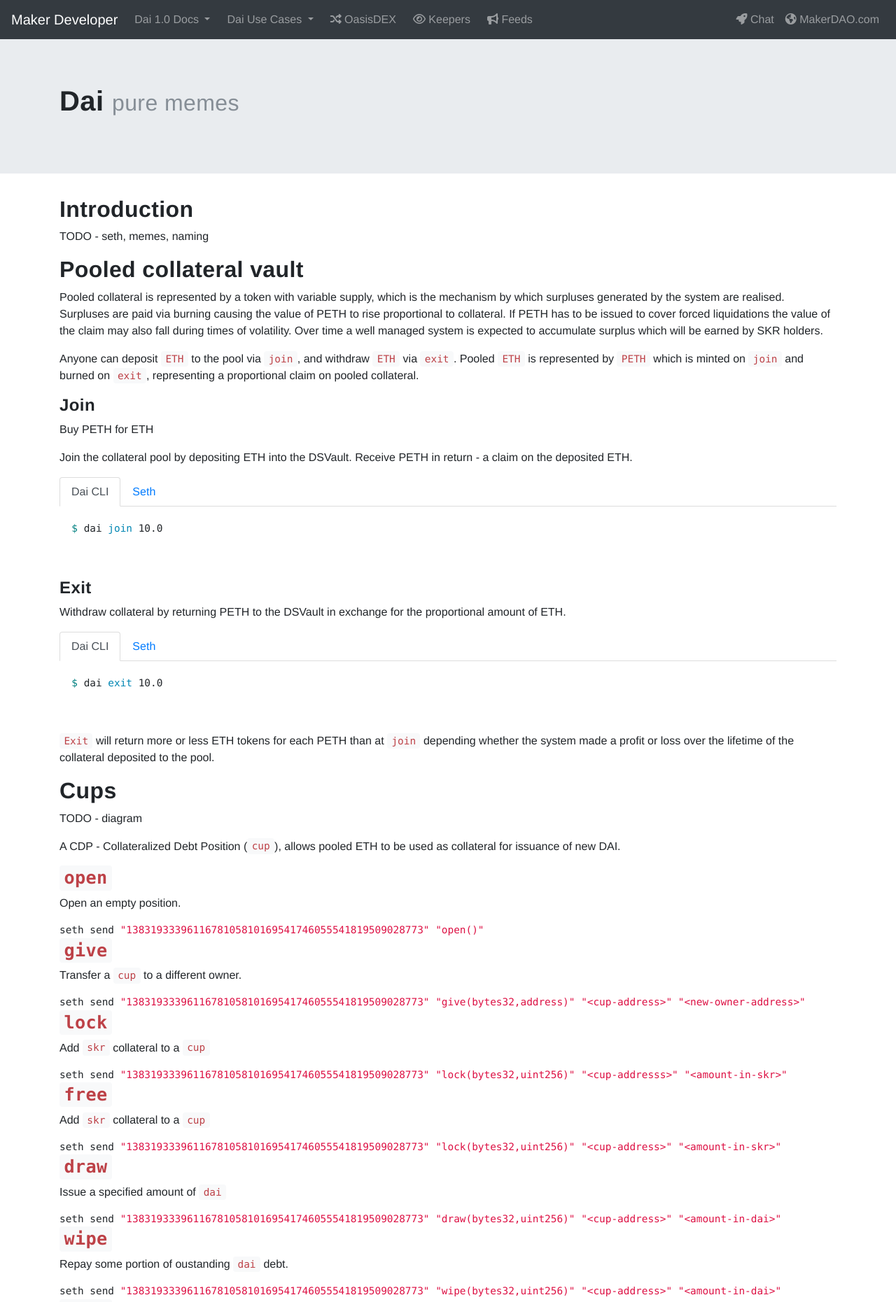
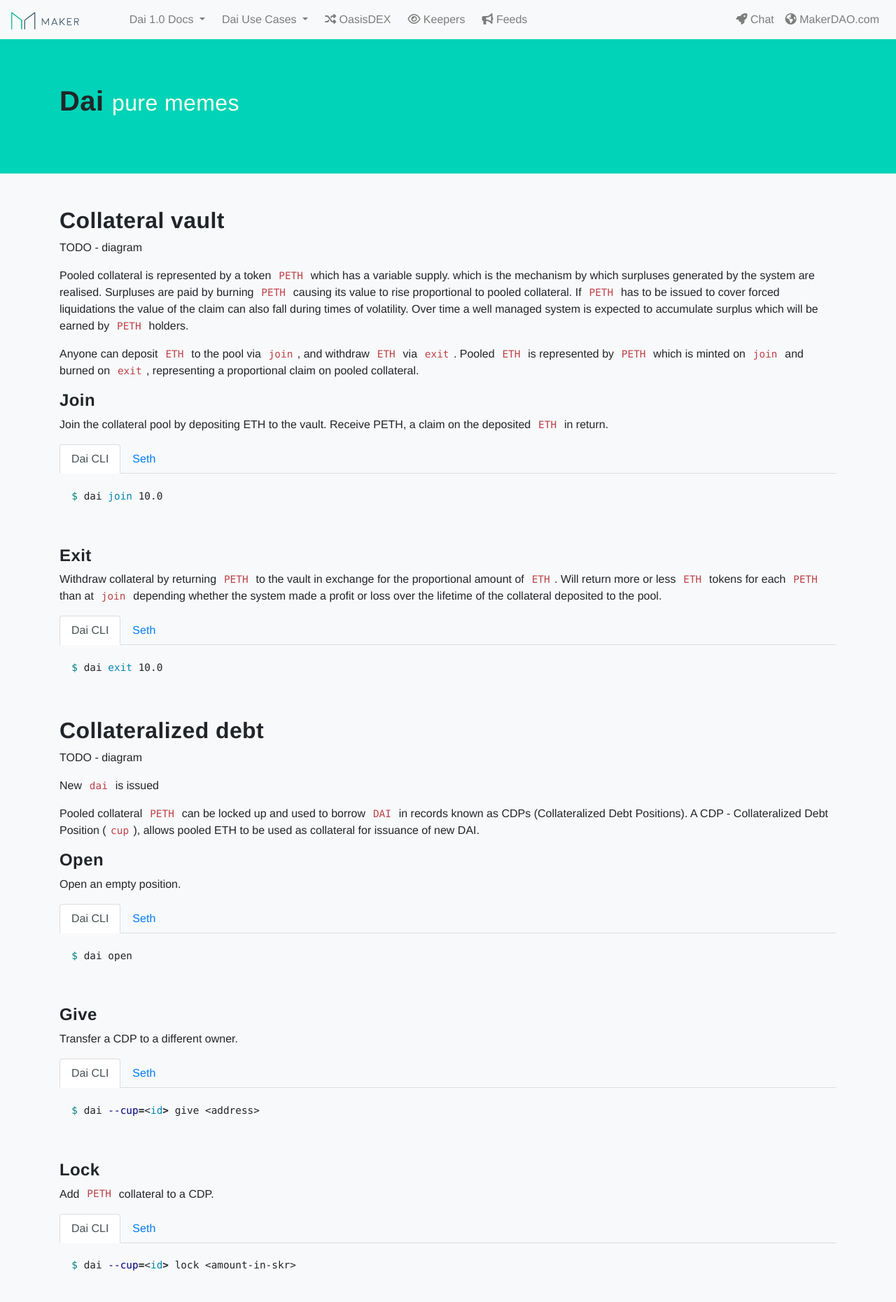
Before and after one commit to makerdao/developer.makerdao.com, a Jekyll site: the page built from dai/1/pure/index.md, in a window 1280 px wide. Shown: the top 1861 px of the page at 70% size. Built offline with Jekyll 4.4.1, drawn with Linux system fonts in a browser that asks for light colours; nearby versions of some CDN libraries; some of the changed text lies outside the part shown.

Commit message:
pure memes

````diff
--- a/_includes/nav.html
+++ b/_includes/nav.html
@@ -1,6 +1,6 @@
-<nav class="navbar navbar-dark bg-dark navbar-expand-lg">
+<nav class="navbar navbar-light bg-light navbar-expand-lg">
   <a class="navbar-brand" href={{ "/" | relative_url }}>
-    Maker Developer
+    <img src={{ "images/maker.svg" | relative_url }} height=25 class="mr-5">
   </a>
   <button class="navbar-toggler" type="button" data-toggle="collapse" data-target="#navbarContent" aria-controls="navbarSupportedContent" aria-expanded="false" aria-label="Toggle navigation">
 
--- a/_layouts/default.html
+++ b/_layouts/default.html
@@ -5,14 +5,14 @@
     {% include nav.html %}
     <section class="jumbotron jumbotron-fluid">
       <div class="container">
-	<h1>
+        <h1>
           {{ page.title }}
-	  <small class="text-muted">{{ page.subtitle }}</small>
-	</h1>
-	<p class="lead">{{ page.description }}</p>
+          <small class="text-muted">{{ page.subtitle }}</small>
+        </h1>
+        <p class="lead">{{ page.description }}</p>
       </div>
     </section>
-    <section>
+    <section class="bg-light pt-5">
       <div class="container">
         <div class="row">
           <div class="col-12">
--- a/css/screen.css
+++ b/css/screen.css
@@ -4,7 +4,6 @@
 
 body { font-family: Helvetica,Arial,sans-serif; }
 a:focus, a:hover, a:active { outline:none }
-h1, h2, h3, h4, h5, h6 {
-  font-weight: 700;
-  letter-spacing: 0.025rem;
-}
+h1, h2, h3, h4, h5, h6 { font-weight: 700; letter-spacing: 0.025rem; }
+.jumbotron { background-color: rgb(0 211 183); margin-bottom: 0 }
+.jumbotron .text-muted { color: ivory !important; }
--- a/dai/1/pure/index.md
+++ b/dai/1/pure/index.md
@@ -3,23 +3,20 @@ layout: default
 title: Dai
 subtitle: pure memes
 dai-tub: 0xf24888d405776cc56d29e70448172380708bb7a5
+dai-top: 0xf24888d405776cc56d29e70448172380708bb7a5
 ---
 
-## Introduction
+## Collateral vault
 
-TODO - seth, memes, naming
+TODO - diagram
 
-## Pooled collateral vault
-
-Pooled collateral is represented by a token with variable supply, which is the mechanism by which surpluses generated by the system are realised. Surpluses are paid via burning causing the value of PETH to rise proportional to collateral. If PETH has to be issued to cover forced liquidations the value of the claim may also fall during times of volatility. Over time a well managed system is expected to accumulate surplus which will be earned by SKR holders.
+Pooled collateral is represented by a token `PETH` which has a variable supply. which is the mechanism by which surpluses generated by the system are realised. Surpluses are paid by burning `PETH` causing its value to rise proportional to pooled collateral. If `PETH` has to be issued to cover forced liquidations the value of the claim can also fall during times of volatility. Over time a well managed system is expected to accumulate surplus which will be earned by `PETH` holders.
 
 Anyone can deposit `ETH` to the pool via `join`, and withdraw `ETH` via `exit`. Pooled `ETH` is represented by `PETH` which is minted on `join` and burned on `exit`, representing a proportional claim on pooled collateral.
 
 #### Join
 
-Buy PETH for ETH
-
-Join the collateral pool by depositing ETH into the DSVault. Receive PETH in return - a claim on the deposited ETH.
+Join the collateral pool by depositing ETH to the vault. Receive PETH, a claim on the deposited `ETH` in return.
 
 {% capture seth-cli %}
   $ seth send "{{ page.dai-tub }}" "join(uint256)" "10.0"
@@ -33,7 +30,7 @@ Join the collateral pool by depositing ETH into the DSVault. Receive PETH in ret
 
 #### Exit
 
-Withdraw collateral by returning PETH to the DSVault in exchange for the proportional amount of ETH.
+Withdraw collateral by returning `PETH` to the vault in exchange for the proportional amount of `ETH`. Will return more or less `ETH` tokens for each `PETH` than at `join` depending whether the system made a profit or loss over the lifetime of the collateral deposited to the pool.
 
 {% capture seth-cli %}
   $ seth send "{{ page.dai-tub }}" "exit(uint256)" "10.0"
@@ -45,99 +42,186 @@ Withdraw collateral by returning PETH to the DSVault in exchange for the proport
 
 {% include tabs.html id=2 seth=seth-cli dai=dai-cli %}
 
-`Exit` will return more or less ETH tokens for each PETH than at `join` depending whether the system made a profit or loss over the lifetime of the collateral deposited to the pool.
-
-
-## Cups
+## Collateralized debt
 
 TODO - diagram
 
-A CDP - Collateralized Debt Position (`cup`), allows pooled ETH to be used as collateral for issuance of new DAI.
+New `dai` is issued
 
-### `open`
+Pooled collateral `PETH` can be locked up and used to borrow `DAI` in records known as CDPs (Collateralized Debt Positions). A CDP - Collateralized Debt Position (`cup`), allows pooled ETH to be used as collateral for issuance of new DAI.
+
+#### Open
 
 Open an empty position.
 
-```bash
-seth send "{{ page.dai-tub }}" "open()"
-```
+{% capture seth-cli %}
+  $ seth send "{{ page.dai-tub }}" "open()"
+{% endcapture %}
 
-### `give`
+{% capture dai-cli %}
+  $ dai open
+{% endcapture %}
 
-Transfer a `cup` to a different owner.
+{% include tabs.html id=3 seth=seth-cli dai=dai-cli %}
 
-```bash
-seth send "{{ page.dai-tub }}" "give(bytes32,address)" "<cup-address>" "<new-owner-address>"
-```
+#### Give
 
-### `lock`
+Transfer a CDP to a different owner.
 
-Add `skr` collateral to a `cup`
+{% capture seth-cli %}
+  $ seth send "{{ page.dai-tub }}" "give(bytes32,address)" "<cup-id>" "<new-owner-address>"
+{% endcapture %}
 
-```bash
-seth send "{{ page.dai-tub }}" "lock(bytes32,uint256)" "<cup-addresss>" "<amount-in-skr>"
-```
+{% capture dai-cli %}
+  $ dai --cup=<id> give <address>
+{% endcapture %}
 
-### `free`
+{% include tabs.html id=4 seth=seth-cli dai=dai-cli %}
 
-Add `skr` collateral to a `cup`
+#### Lock
 
-```bash
-seth send "{{ page.dai-tub }}" "lock(bytes32,uint256)" "<cup-address>" "<amount-in-skr>"
-```
+Add `PETH` collateral to a CDP.
 
-### `draw`
+{% capture seth-cli %}
+  $ seth send "{{ page.dai-tub }}" "lock(bytes32,uint256)" "<cup-id>" "<amount-in-skr>"
+{% endcapture %}
+
+{% capture dai-cli %}
+  $ dai --cup=<id> lock <amount-in-skr>
+{% endcapture %}
+
+{% include tabs.html id=5 seth=seth-cli dai=dai-cli %}
+
+#### Free
+
+Transfer a CDP to a different owner.
+
+{% capture seth-cli %}
+  $ seth send "{{ page.dai-tub }}" "free(bytes32,uint256)" "<cup-id>" "<amount-in-skr>"
+{% endcapture %}
+
+{% capture dai-cli %}
+  $ dai --cup=<id> free <amount-in-skr>
+{% endcapture %}
+
+{% include tabs.html id=6 seth=seth-cli dai=dai-cli %}
+
+#### Draw
 
 Issue a specified amount of `dai`
 
-```bash
-seth send "{{ page.dai-tub }}" "draw(bytes32,uint256)" "<cup-address>" "<amount-in-dai>"
-```
+{% capture seth-cli %}
+  $ seth send "{{ page.dai-tub }}" "draw(bytes32,uint256)" "<cup-id>" "<amount-in-dai>"
+{% endcapture %}
 
-### `wipe`
+{% capture dai-cli %}
+  $ dai --cup=<id> draw <amount-in-dai>
+{% endcapture %}
+
+{% include tabs.html id=7 seth=seth-cli dai=dai-cli %}
+
+#### Wipe
 
 Repay some portion of oustanding `dai` debt.
 
-```bash
-seth send "{{ page.dai-tub }}" "wipe(bytes32,uint256)" "<cup-address>" "<amount-in-dai>"
-```
+{% capture seth-cli %}
+  $ seth send "{{ page.dai-tub }}" "wipe(bytes32,uint256)" "<cup-id>" "<amount-in-dai>"
+{% endcapture %}
 
-### `shut`
+{% capture dai-cli %}
+  $ dai --cup=<id> wipe <amount-in-dai>
+{% endcapture %}
 
-Close a cup
+{% include tabs.html id=8 seth=seth-cli dai=dai-cli %}
 
-```bash
-seth send "{{ page.dai-tub }}" "shut(bytes32)" "<cup-address>"
-```
+#### Shut
+
+Close a CDP.
+
+{% capture seth-cli %}
+  $ seth send "{{ page.dai-tub }}" "shut(bytes32)" "<cup-id>"
+{% endcapture %}
+
+{% capture dai-cli %}
+  $ dai --cup=<id> shut
+{% endcapture %}
+
+{% include tabs.html id=9 seth=seth-cli dai=dai-cli %}
 
 ## Liquidation Market
 
-TODO - diagram
+TODO - description & diagram
 
-### `bite`
+#### Bite
 
-Liquidate a vunerable cup
+Liquidate a vunerable CDP.
 
-```bash
-seth send "{{ page.dai-tub }}" "bite(bytes32)" "<cup-address>"
-```
+{% capture seth-cli %}
+  $ seth send "{{ page.dai-tub }}" "bite(bytes32)" "<cup-id>"
+{% endcapture %}
 
-### `boom`
+{% capture dai-cli %}
+  $ dai --cup=<id> bite
+{% endcapture %}
 
-Buy `dai` when the system is in surplus
+{% include tabs.html id=10 seth=seth-cli dai=dai-cli %}
 
-```bash
-seth send "<dai-tap-address>" "boom(uint256)" "<amount-in-skr>")
-```
-### `bust`
+#### Boom
 
-Sell `dai` when the system is in deficit
+Buy `dai` when the system is in surplus.
 
-```bash
-seth send "<dai-tap-address>" "bust(uint256)" "<amount-in-skr>"
-```
+{% capture seth-cli %}
+  $ seth send "{{ page.dai-tub }}" "boom(uint256)" "<amount-in-skr>"
+{% endcapture %}
+
+{% capture dai-cli %}
+  $ dai boom <amount-in-skr>
+{% endcapture %}
+
+{% include tabs.html id=11 seth=seth-cli dai=dai-cli %}
+
+#### Bust
+
+Sell `dai` when the system is in deficit.
+
+{% capture seth-cli %}
+  $ seth send "{{ page.dai-tub }}" "bust(uint256)" "<amount-in-skr>"
+{% endcapture %}
+
+{% capture dai-cli %}
+  $ dai boom <amount-in-skr>
+{% endcapture %}
+
+{% include tabs.html id=12 seth=seth-cli dai=dai-cli %}
 
 ## Global Settlement
 
-- Cage
-- Cash
+TODO - description & diagram
+
+#### Cage
+
+Lock the system and initiate settlement.
+
+{% capture seth-cli %}
+  $ seth send "{{ page.dai-top }}" "cage(uint256)" "<final-price>"
+{% endcapture %}
+
+{% capture dai-cli %}
+  $ dai cage [<final-price>]
+{% endcapture %}
+
+{% include tabs.html id=13 seth=seth-cli dai=dai-cli %}
+
+#### Cash
+
+Cash in `dai` balance for ETH after `cage`.
+
+{% capture seth-cli %}
+  $ seth send "{{ page.dai-top }}" "cash(uint256)" "<dai-balance>"
+{% endcapture %}
+
+{% capture dai-cli %}
+  $ dai cash
+{% endcapture %}
+
+{% include tabs.html id=14 seth=seth-cli dai=dai-cli %}
````
Also changed, not shown: images/maker.svg (added).
